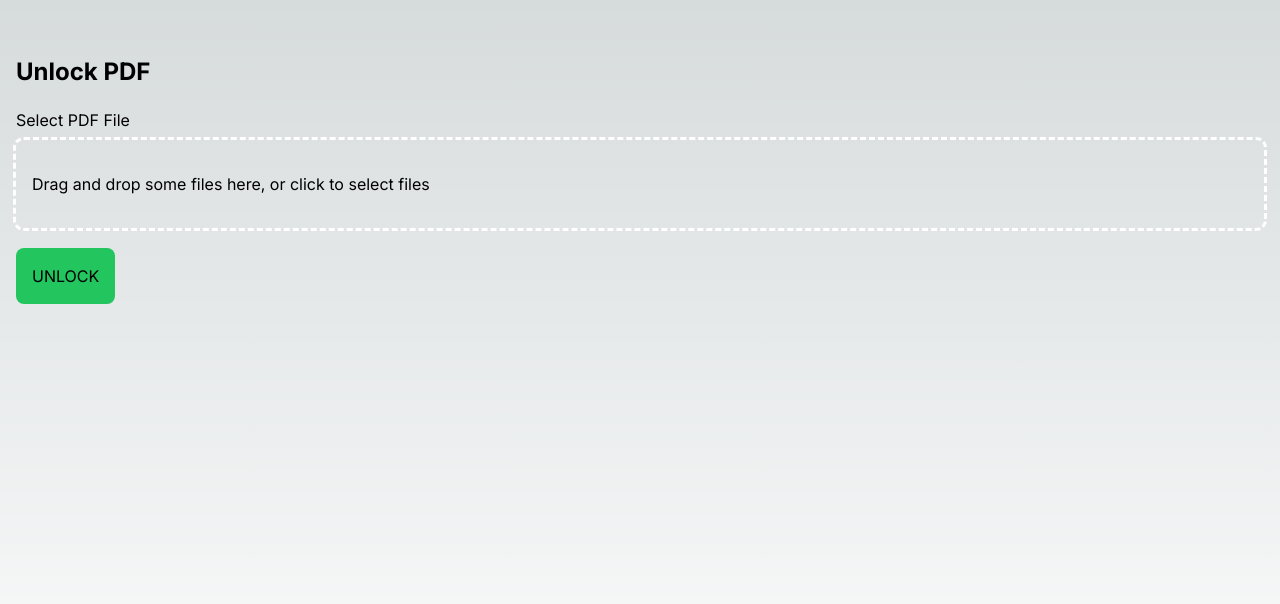
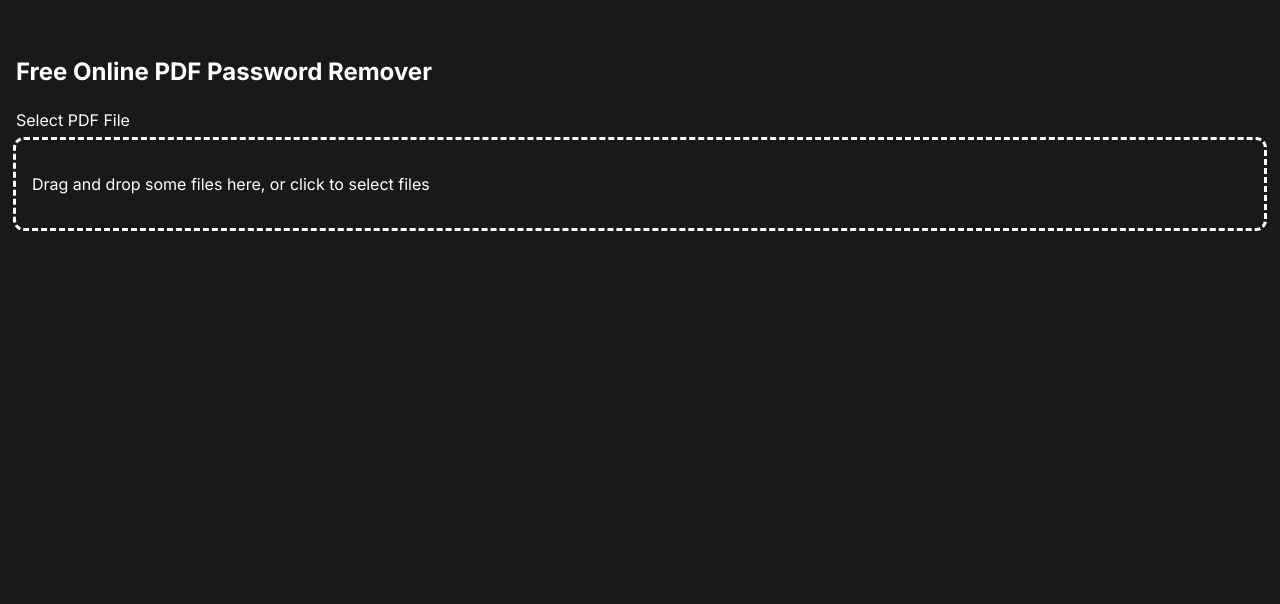
Before and after one commit to raksitnongbua/unlock-pdf, a Next.js app: page / in a window 1280 px wide. Shown: the top 604 px of the page. Built offline with nearby package versions, Linux system fonts and the light colour scheme.

Commit message:
feat: add password validation system (#1)
* feat: add password validation system

* feat: update styles wordings and SEO

---------

Co-authored-by: Tan Raksit <tan.raksit@bitkub.com>

```diff
--- a/next.config.js
+++ b/next.config.js
@@ -1,4 +1,9 @@
 /** @type {import('next').NextConfig} */
-const nextConfig = {}
+const nextConfig = {
+  webpack: (config) => {
+    config.resolve.alias.canvas = false;
+    return config;
+  },
+};
 
-module.exports = nextConfig
+module.exports = nextConfig;
--- a/package.json
+++ b/package.json
@@ -13,7 +13,8 @@
     "next": "14.0.3",
     "react": "^18",
     "react-dom": "^18",
-    "react-dropzone": "^14.2.3"
+    "react-dropzone": "^14.2.3",
+    "react-pdf": "^7.5.1"
   },
   "devDependencies": {
     "@types/node": "^20",
--- a/src/app/components/Assemble/UnlockPDF/UnlockPDF.tsx
+++ b/src/app/components/Assemble/UnlockPDF/UnlockPDF.tsx
@@ -7,21 +7,106 @@ import React, {
 import { useDropzone } from 'react-dropzone';
 import { Handler, Props } from './types';
 import UnlockPDFForm from '@/app/components/Combine/UnlockPDFForm';
+import { pdfjs } from 'react-pdf';
+pdfjs.GlobalWorkerOptions.workerSrc = `//unpkg.com/pdfjs-dist@${pdfjs.version}/build/pdf.worker.min.js`;
 
 const UnlockPDF = forwardRef<Handler, Props>((props, ref) => {
   const { onSubmit, isLoading } = props;
   const [password, setPassword] = useState('');
+  const [error, setError] = useState<string>();
+  const [requiredPassword, setRequiredPassword] = useState<boolean>(false);
+  const [isValidating, setIsValidating] = useState<boolean>(false);
   const { acceptedFiles, getRootProps, getInputProps } = useDropzone({
     accept: {
       'application/pdf': ['.pdf'],
     },
     multiple: false,
+    onDrop(acceptedFiles) {
+      setError(undefined);
+      setRequiredPassword(false);
+      checkFileIsEncrypted(acceptedFiles[0]);
+    },
   });
 
+  const checkFileIsEncrypted = (file: File) => {
+    loadFilePDF(file, async (event) => {
+      const fileData = event?.target?.result;
+      if (fileData) {
+        const pdfDocument = pdfjs.getDocument({
+          data: fileData,
+        });
+
+        try {
+          const pdfContent = await pdfDocument.promise;
+          await pdfContent.getData();
+          setRequiredPassword(false);
+        } catch (error: any) {
+          if (error.name === 'PasswordException') {
+            if (error.code === 1) {
+              setRequiredPassword(true);
+            }
+          } else {
+            setError('Something went wrong, Please try again');
+          }
+        }
+      }
+    });
+  };
+
   const handleSubmit = (event: FormEvent<HTMLFormElement>) => {
+    setError(undefined);
+    validatePassword(acceptedFiles[0], password);
+    event.preventDefault();
+  };
+
+  const submit = () => {
     onSubmit?.(acceptedFiles[0], password);
+  };
 
-    event.preventDefault();
+  const loadFilePDF = (
+    file: File,
+    callback: (event: ProgressEvent<FileReader>) => void
+  ) => {
+    if (file.type !== 'application/pdf') {
+      return '';
+    }
+    const fileReader = new FileReader();
+    fileReader.onload = async (event) => {
+      callback(event);
+    };
+    fileReader.readAsArrayBuffer(file);
+  };
+
+  const validatePassword = (file: File, pw: string) => {
+    setIsValidating(true);
+    loadFilePDF(file, async (event) => {
+      const fileData = event?.target?.result;
+      if (fileData) {
+        const pdfDocument = pdfjs.getDocument({
+          data: fileData,
+          password: pw,
+        });
+
+        try {
+          const pdfContent = await pdfDocument.promise;
+          await pdfContent.getData();
+
+          submit();
+        } catch (error: any) {
+          if (error.name === 'PasswordException') {
+            if (error.code === 1) {
+              setError('Required password');
+            } else if (error.code === 2) {
+              setError('Incorrect password');
+            }
+          } else {
+            setError('Something went wrong, Please try again');
+          }
+        } finally {
+          setIsValidating(false);
+        }
+      }
+    });
   };
 
   useImperativeHandle(ref, () => ({
@@ -29,6 +114,7 @@ const UnlockPDF = forwardRef<Handler, Props>((props, ref) => {
       acceptedFiles.length = 0;
       acceptedFiles.splice(0, acceptedFiles.length);
       setPassword('');
+      setRequiredPassword(false);
     },
   }));
 
@@ -37,10 +123,12 @@ const UnlockPDF = forwardRef<Handler, Props>((props, ref) => {
       acceptedFiles={acceptedFiles}
       getRootProps={getRootProps}
       getInputProps={getInputProps}
-      isLoading={isLoading}
+      isLoading={isLoading || isValidating}
       onPasswordChange={(e) => setPassword(e.target.value)}
       password={password}
       onSubmit={handleSubmit}
+      error={error}
+      requiredPassword={requiredPassword}
     />
   );
 });
--- a/src/app/components/Combine/UnlockPDFForm/UnlockPDFForm.tsx
+++ b/src/app/components/Combine/UnlockPDFForm/UnlockPDFForm.tsx
@@ -11,6 +11,8 @@ const UnlockPDFForm = (props: Props) => {
     password,
     onPasswordChange,
     isLoading,
+    error,
+    requiredPassword,
   } = props;
 
   const files = acceptedFiles.map((file) => (
@@ -21,7 +23,9 @@ const UnlockPDFForm = (props: Props) => {
 
   return (
     <div className='container mx-auto mt-10'>
-      <h2 className='text-2xl font-bold mb-5'>Unlock PDF</h2>
+      <h2 className='text-2xl font-bold mb-5'>
+        Free Online PDF Password Remover
+      </h2>
 
       <form onSubmit={onSubmit}>
         <div className='mb-5'>
@@ -39,7 +43,8 @@ const UnlockPDFForm = (props: Props) => {
         <aside>
           <ul>{files}</ul>
         </aside>
-        {files.length > 0 && (
+        {requiredPassword && (
+          <>
             <div className='mb-5 mt-2'>
               <label className='block mb-2'>Enter Password</label>
               <input
@@ -49,9 +54,13 @@ const UnlockPDFForm = (props: Props) => {
                 className='text-black p-1'
                 placeholder='password'
               />
+              {error && (
+                <div className='text-red-500 text-sm mt-1'>{error}</div>
+              )}
             </div>
+            <UnlockButton isLoading={isLoading} />
+          </>
         )}
-        <UnlockButton isLoading={isLoading} />
       </form>
     </div>
   );
--- a/src/app/components/Combine/UnlockPDFForm/types.ts
+++ b/src/app/components/Combine/UnlockPDFForm/types.ts
@@ -10,4 +10,6 @@ export interface Props
   onPasswordChange: (event: ChangeEvent<HTMLInputElement>) => void;
   onSubmit: (event: FormEvent<HTMLFormElement>) => void;
   isLoading: boolean;
+  requiredPassword: boolean;
+  error?: string;
 }
--- a/src/app/globals.css
+++ b/src/app/globals.css
@@ -2,26 +2,7 @@
 @tailwind components;
 @tailwind utilities;
 
-:root {
-  --foreground-rgb: 0, 0, 0;
-  --background-start-rgb: 214, 219, 220;
-  --background-end-rgb: 255, 255, 255;
+body {
+  color: #fff;
+  background: #191919;
 }
-
-@media (prefers-color-scheme: dark) {
-  :root {
-    --foreground-rgb: 255, 255, 255;
-    --background-start-rgb: 0, 0, 0;
-    --background-end-rgb: 0, 0, 0;
-  }
-}
-
-body {
-  color: rgb(var(--foreground-rgb));
-  background: linear-gradient(
-      to bottom,
-      transparent,
-      rgb(var(--background-end-rgb))
-    )
-    rgb(var(--background-start-rgb));
-}
--- a/src/app/layout.tsx
+++ b/src/app/layout.tsx
@@ -5,8 +5,8 @@ import './globals.css';
 const inter = Inter({ subsets: ['latin'] });
 
 export const metadata: Metadata = {
-  title: 'Unlock PDF',
-  description: 'Unlock PDF file with password',
+  title: 'Free Online PDF Password Remover',
+  description: 'Unlock PDF files. Remove PDF password',
 };
 
 export default function RootLayout({
```
Also changed, not shown: 1 other file (tests, documents, lock files or other folders). Lines whose indentation alone changed are shown as unchanged.
